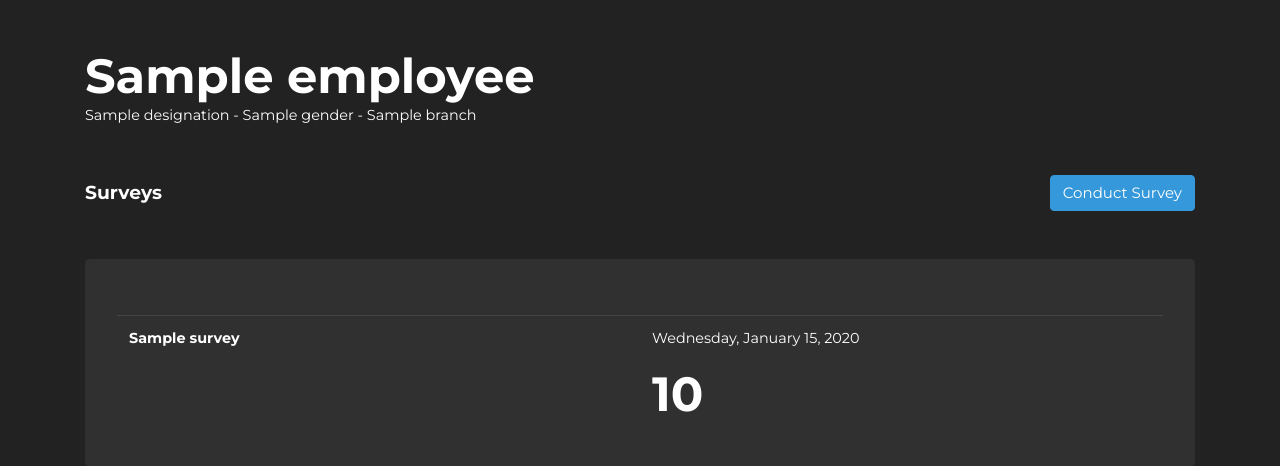
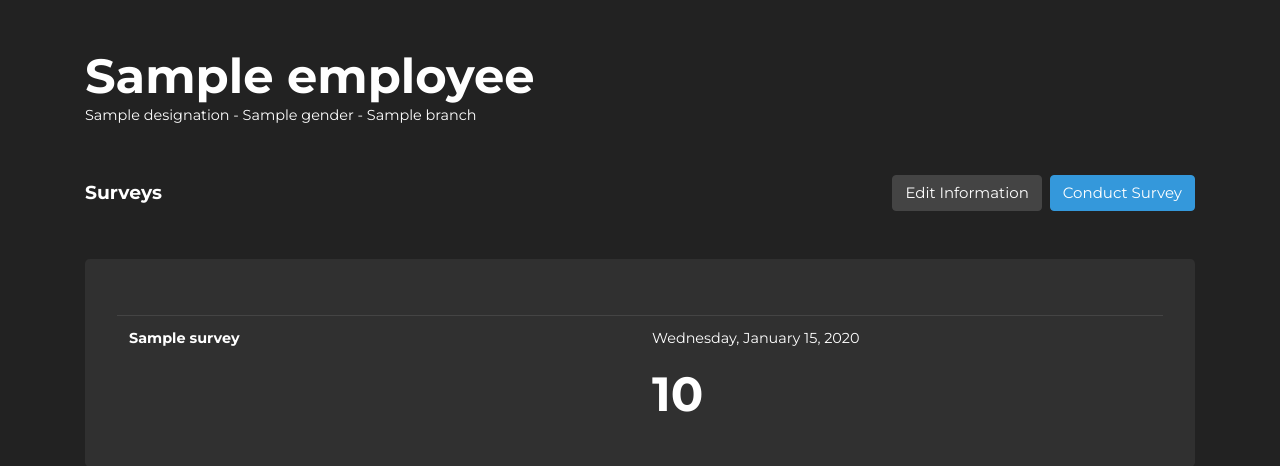
Before and after one commit to tordsyabe/ath-survey, a Python web app: template athsurveyapp/blueprints/employee/templates/employee_details.html in a window 1280 px wide. Shown: the part 71-537 px from the top of the page. Run offline with Jinja, Linux system fonts and the light colour scheme; the template is opened without the code that fills it: most values are stand-ins (such as "Sample title", 1, 10 or a date in 2020); some libraries are stand-ins or nearby versions.

Commit message:
added info button in employee details

```diff
--- a/athsurveyapp/blueprints/employee/templates/employee_details.html
+++ b/athsurveyapp/blueprints/employee/templates/employee_details.html
@@ -24,6 +24,8 @@
 
                 <input type="submit" class="btn btn-info float-right" value="Conduct Survey" />
               </form>
+              <button class="btn btn-secondary float-right mr-2">Edit Information</button>
+
           </div>
 
     </div>
```
